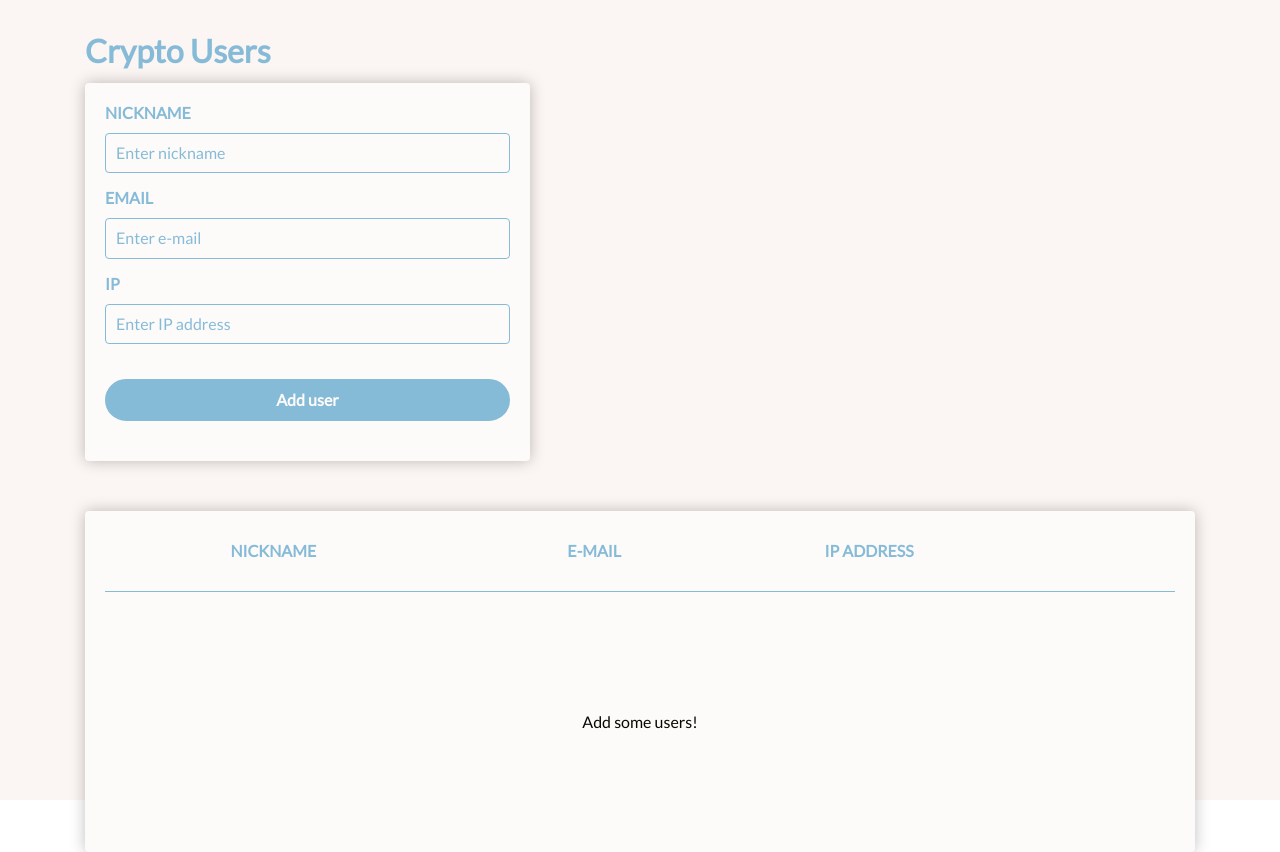
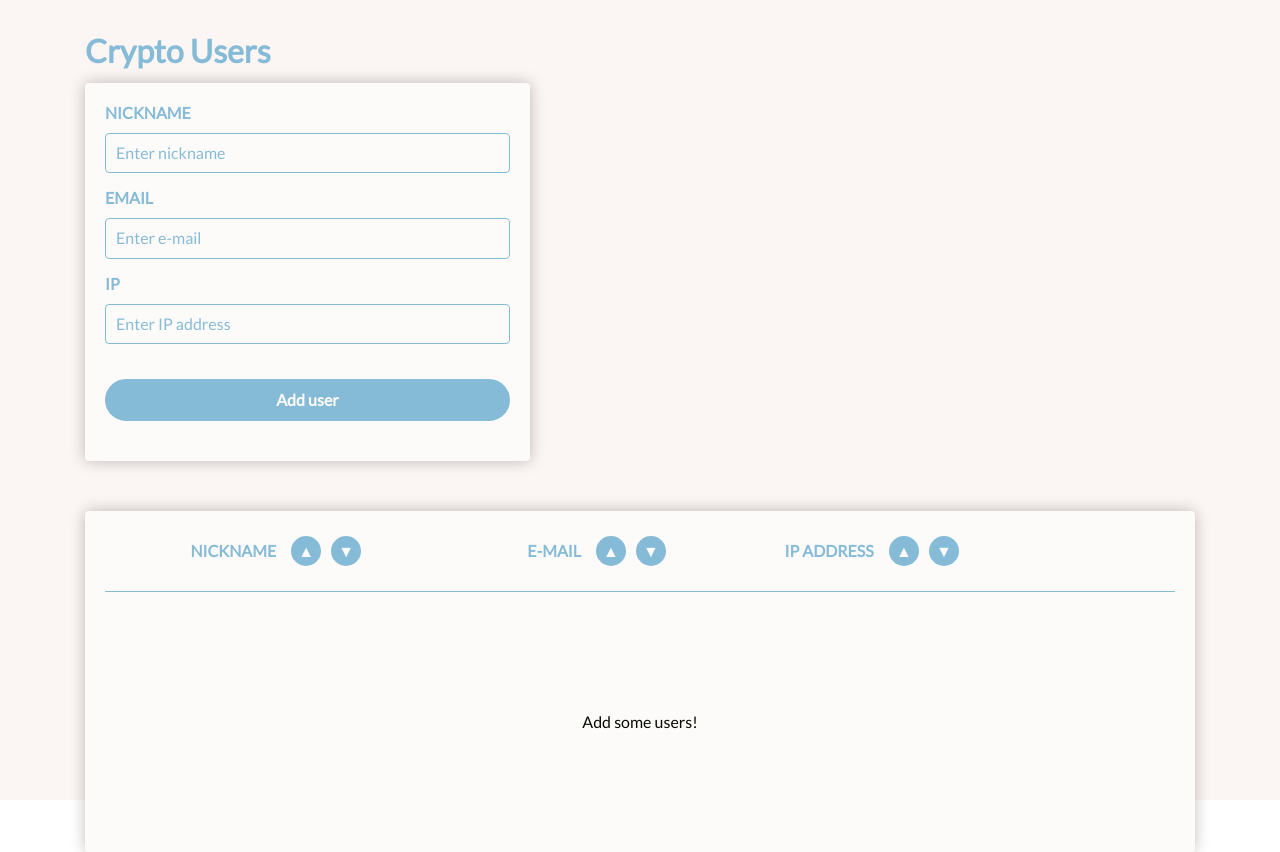
Before and after one commit to nataliakulas/add-remove-webapp, a React (Create React App) app: page / in a window 1280 px wide. Built offline with nearby package versions, Linux system fonts and the light colour scheme.

Commit message:
Sorting implemented

```diff
--- a/src/components/Table.jsx
+++ b/src/components/Table.jsx
@@ -1,4 +1,4 @@
-import React from "react";
+import React, { useReducer } from "react";
 import { Row, Col } from "react-grid-system";
 import styled from "styled-components";
 
@@ -8,18 +8,73 @@ import { PanelMixin, BoldBlueMixin } from "../shared/mixins";
 import Button, { RoundButton } from "./Button";
 import { P } from "./Fonts";
 
-const UserTable = ({ users, onRemove, onRemoveAll }) => (
+const sort_type = {
+  ASC: "ASC",
+  DESC: "DESC"
+};
+
+const UserTable = ({ users, onRemove, onRemoveAll }) => {
+  const initialState = { field: "", sort: "" };
+
+  const [state, dispatch] = useReducer((state, action) => {
+    switch (action.type) {
+      case sort_type.ASC:
+        return {
+          field: action.payload,
+          sort: action.type
+        };
+      case sort_type.DESC:
+        return {
+          field: action.payload,
+          sort: action.type
+        };
+      default:
+        return state;
+    }
+  }, initialState);
+
+  const handleSort = (field, sort) => dispatch({ type: sort, payload: field });
+
+  const disabled = users.length < 2;
+
+  const sorted_users = users.sort((prev, next, ...user) => {
+    if (state.sort === sort_type.ASC) {
+      return prev[state.field].localeCompare(next[state.field]);
+    } else if (state.sort === sort_type.DESC) {
+      return next[state.field].localeCompare(prev[state.field]);
+    }
+    return user;
+  });
+
+  return (
     <Table>
       <Header>
         <Row>
           <Col sm={3} lg={4}>
+            <Wrapper>
               <P>Nickname</P>
+              <SortButtons
+                field="nickname"
+                disabled={disabled}
+                onSort={handleSort}
+              />
+            </Wrapper>
           </Col>
           <Col sm={3}>
+            <Wrapper>
               <P>E-mail</P>
+              <SortButtons
+                field="email"
+                disabled={disabled}
+                onSort={handleSort}
+              />
+            </Wrapper>
           </Col>
           <Col sm={3}>
+            <Wrapper>
               <P>IP address</P>
+              <SortButtons field="ip" disabled={disabled} onSort={handleSort} />
+            </Wrapper>
           </Col>
           <Col sm={3} lg={2}>
             {users.length > 0 && (
@@ -31,7 +86,7 @@ const UserTable = ({ users, onRemove, onRemoveAll }) => (
         </Row>
       </Header>
       <Body>
-      {users.map(({ timestamp, nickname, email, ip }) => (
+        {sorted_users.map(({ timestamp, nickname, email, ip }) => (
           <Row key={timestamp}>
             <Col sm={3} lg={4}>
               <P>{nickname}</P>
@@ -60,6 +115,28 @@ const UserTable = ({ users, onRemove, onRemoveAll }) => (
       </Body>
     </Table>
   );
+};
+
+const SortButtons = ({ field, disabled, onSort }) => (
+  <div>
+    <RoundButton
+      type="button"
+      margin="0 5px"
+      disabled={disabled}
+      onClick={() => onSort(field, sort_type.ASC)}
+    >
+      &#x25B2;
+    </RoundButton>
+    <RoundButton
+      type="button"
+      margin="0 5px"
+      disabled={disabled}
+      onClick={() => onSort(field, sort_type.DESC)}
+    >
+      &#x25BC;
+    </RoundButton>
+  </div>
+);
 
 export default UserTable;
 
@@ -87,3 +164,10 @@ const Header = styled.div`
 const Body = styled.div`
   padding-top: 20px;
 `;
+
+const Wrapper = styled.div`
+  display: flex;
+  flex-direction: row;
+  justify-content: center;
+  align-items: center;
+`;
```
Lines whose indentation alone changed are shown as unchanged.
